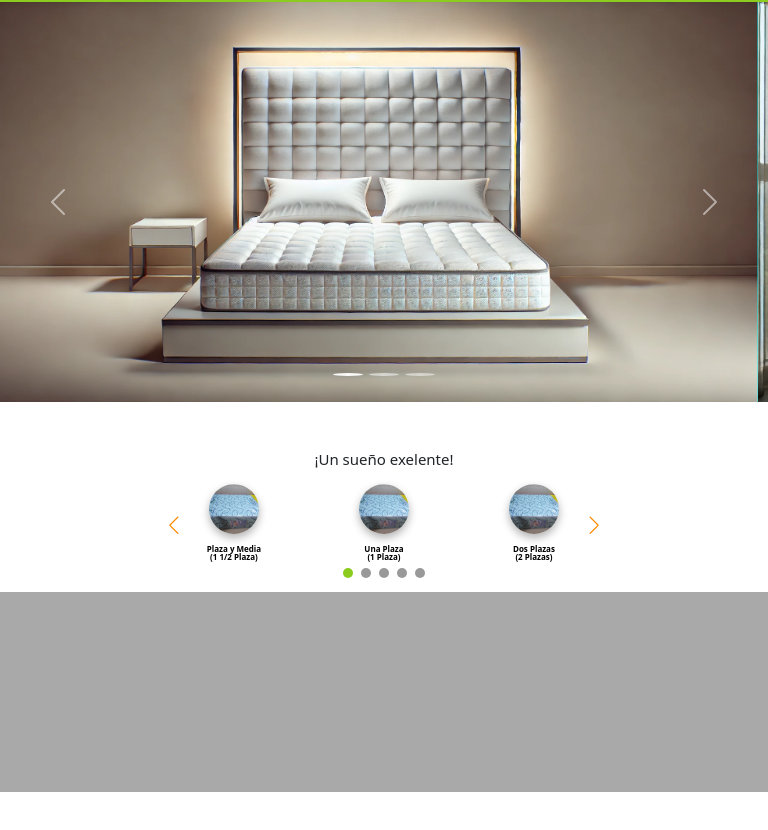
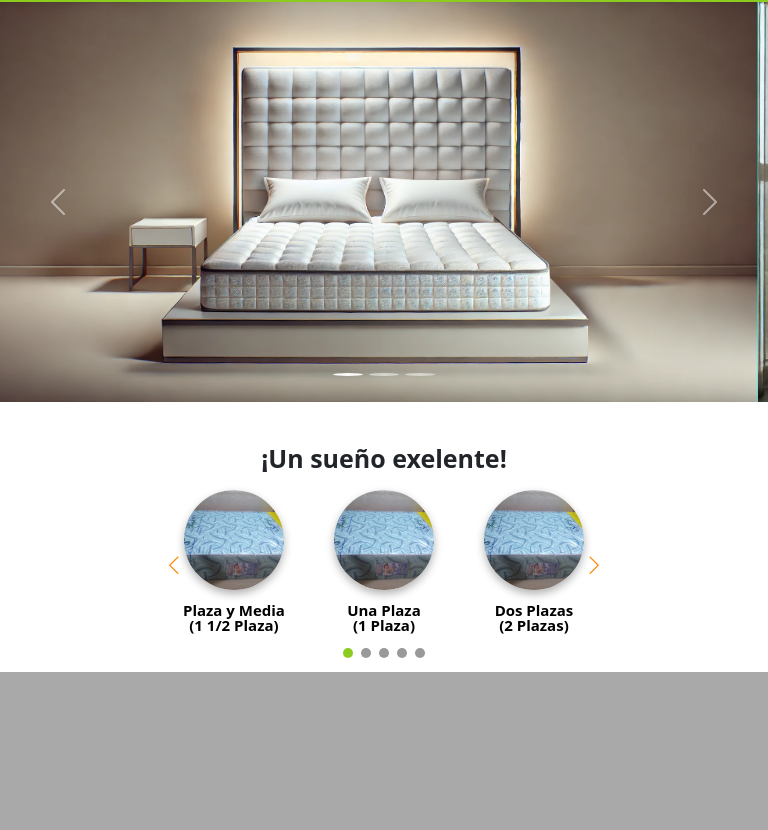
Before and after one commit to Somies/TripleS, a plain HTML site: page index.html in a window 768 px wide. Shown: the part 88-918 px from the top of the page. Before the commit the page ends 880 px from the top, so only its background shows below. Drawn offline with nearby package versions, Linux system fonts and the light colour scheme; a web font is replaced by a local one.

Commit message:
Descripción breve de los cambios realizados

```diff
--- a/VISTA/CSS/CUERPOINDEX/index.css
+++ b/VISTA/CSS/CUERPOINDEX/index.css
@@ -68,6 +68,7 @@
 .apartadocuadro2cuerpo1 p{
     transform: translateY(30px);
     font-size: 30px;
+    font-weight: bold;
 }
 
 /*plazas fotos*/
@@ -162,7 +163,7 @@
     font-size: 18px;
     color: black;
     margin-top: 8px;
-    font-weight: bold;
+
 }
 
 /* Ajustes adicionales para el diseño */
--- a/VISTA/CSS/CUERPOINDEX/indexCT.css
+++ b/VISTA/CSS/CUERPOINDEX/indexCT.css
@@ -1,5 +1,8 @@
 
 @media (max-width:  991px) {
+/* Elimina márgenes innecesarios */
+body, html {margin: 0;padding: 0;overflow-x: hidden;}
+
 /*carrusel*/
     .cuadro1cuerpo1{
         height: 250px;
@@ -56,5 +59,22 @@
     .cuadro1cuerpo1{
         height: 400px;
     }
+/*TEXTO*/
+    .apartadocuadro2cuerpo1 p{
+        font-size: 25px;
+    }
+
 /*plazas*/
+    .card-item img{
+        width: 100px;
+        height: 100px;
+    }
+    .cuadro3cuerpo1{
+        height: 200px;
+    }
+    .card-item p {
+        font-size: 15px;
+    }
+
+
 }
```
